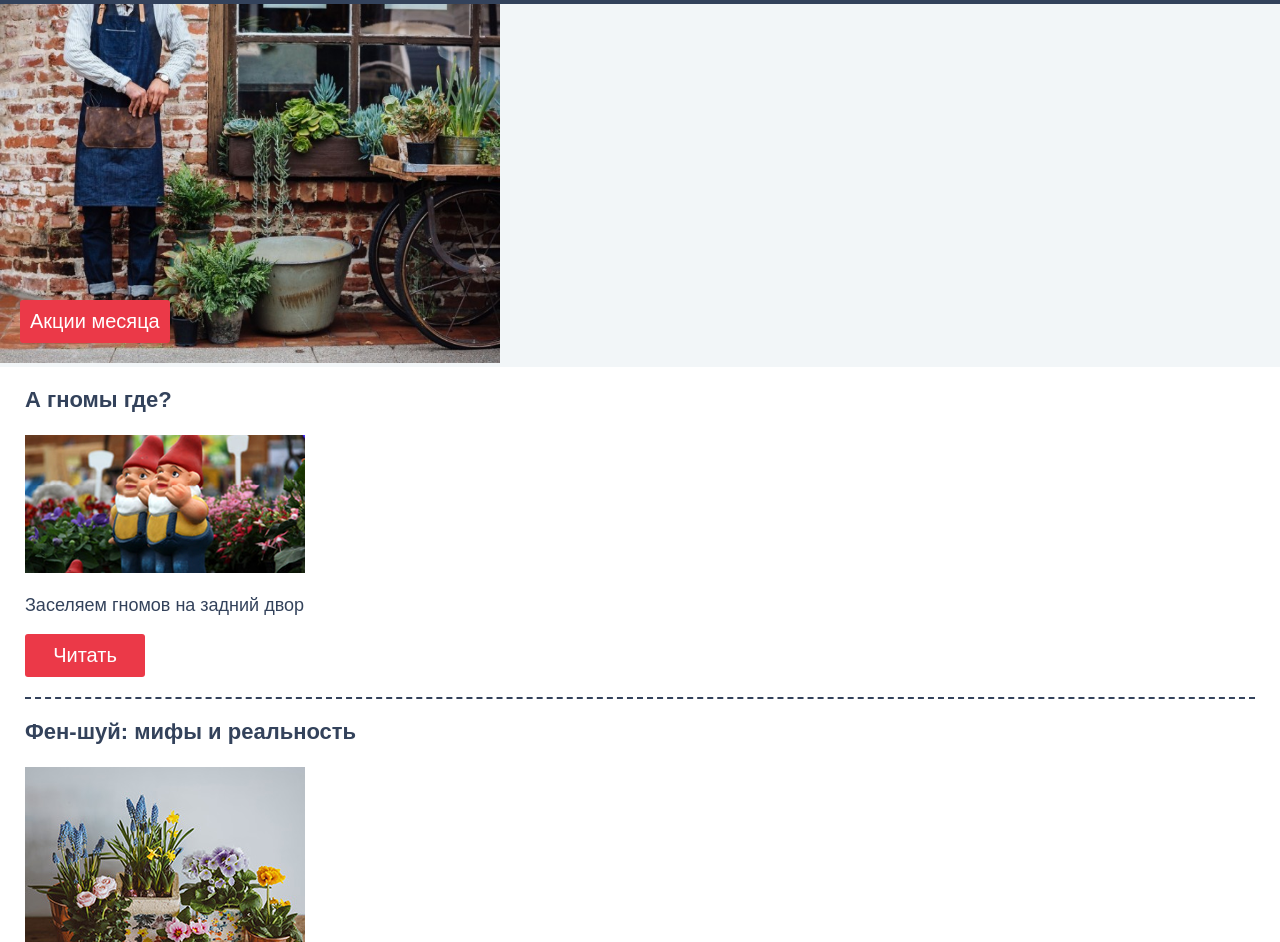
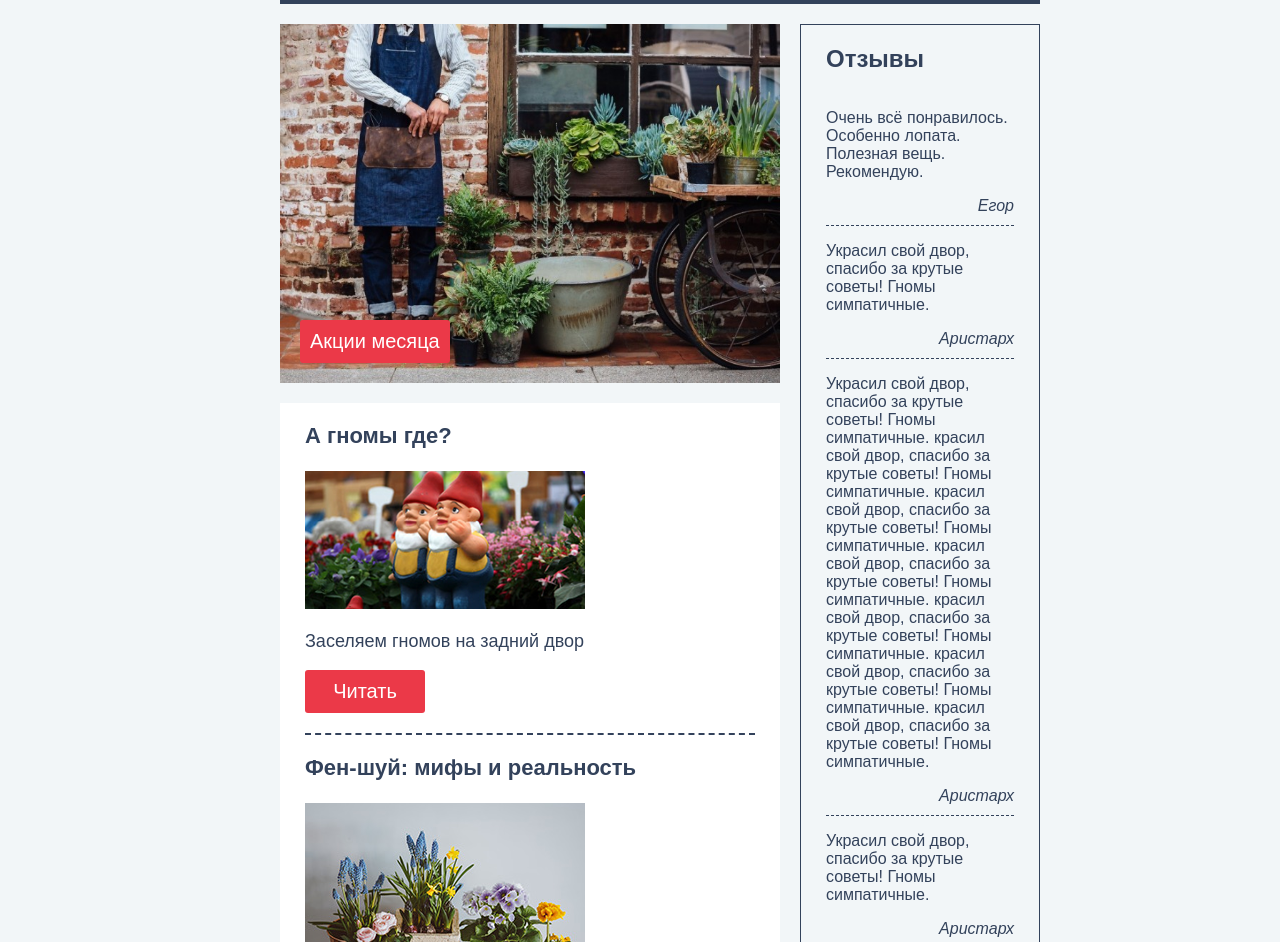
Before and after one commit to NiVyAl/lopatnik-grid, a plain HTML site: page index.html in a window 1280 px wide. Shown: the part 76-1018 px from the top of the page. Drawn offline with Linux system fonts and the light colour scheme.

Commit message:
сетка на гридах

```diff
--- a/index.html
+++ b/index.html
@@ -7,6 +7,7 @@
   </head>
 
   <body>
+    <div class="index-grid">
       <header class="page-header">
         <h1 class="visual-hidden">Садовый магазин Лопаткин</h1>
         <a class="logo" href="#"><img src="images/logo.svg" class="logo__image" width="40" alt="логотип">
@@ -53,6 +54,21 @@
           <p class="reviews__text">Украсил свой двор, спасибо за крутые советы! Гномы симпатичные.</p>
           <cite class="reviews__author">Аристарх</cite>
         </article>
+
+        <article class="reviews__item">
+          <p class="reviews__text">Украсил свой двор, спасибо за крутые советы! Гномы симпатичные. красил свой двор, спасибо за крутые советы! Гномы симпатичные. красил свой двор, спасибо за крутые советы! Гномы симпатичные. красил свой двор, спасибо за крутые советы! Гномы симпатичные. красил свой двор, спасибо за крутые советы! Гномы симпатичные. красил свой двор, спасибо за крутые советы! Гномы симпатичные. красил свой двор, спасибо за крутые советы! Гномы симпатичные.</p>
+          <cite class="reviews__author">Аристарх</cite>
+        </article>
+
+        <article class="reviews__item">
+          <p class="reviews__text">Украсил свой двор, спасибо за крутые советы! Гномы симпатичные.</p>
+          <cite class="reviews__author">Аристарх</cite>
+        </article>
+        <!--
+        <article class="reviews__item">
+          <p class="reviews__text">Украсил свой двор, спасибо за крутые советы! Гномы симпатичные. красил свой двор, спасибо за крутые советы! Гномы симпатичные. красил свой двор, спасибо за крутые советы! Гномы симпатичные. красил свой двор, спасибо за крутые советы! Гномы симпатичные. красил свой двор, спасибо за крутые советы! Гномы симпатичные. красил свой двор, спасибо за крутые советы! Гномы симпатичные. красил свой двор, спасибо за крутые советы! Гномы симпатичные.</p>
+          <cite class="reviews__author">Аристарх</cite>
+        </article> -->
       </section>
 
       <footer class="page-footer">
@@ -60,5 +76,6 @@
         <a class="page-footer__link" href="#">facebook</a>
         <a class="page-footer__link" href="#">instagram</a>
       </footer>
+    </div>
   </body>
 </html>
--- a/style.css
+++ b/style.css
@@ -20,6 +20,8 @@ body {
   justify-content: space-between;
   flex-direction: row;
   padding: 20px 25px;
+  grid-column-start: 1;
+  grid-column-end: 4;
 }
 
 
@@ -67,6 +69,8 @@ body {
 .promo {
   position: relative;
   display: inline-block; /* может не нужно */
+  grid-column-start: 1;
+  grid-column-end: 3;
 }
 
 .promo__image {
@@ -100,6 +104,8 @@ body {
 .blog {
   background-color: white;
   padding: 0 25px;
+  grid-column-start: 1;
+  grid-column-end: 3;
 }
 
 .blog__item {
@@ -129,6 +135,10 @@ body {
   border: 1px solid #33425b;
   color: #33425b;
   padding: 0 25px;
+  grid-column-start: 3;
+  grid-column-end: 4;
+  grid-row-start: 2;
+  grid-row-end: 4;
 }
 
 .reviews__item {
@@ -154,6 +164,8 @@ body {
   background-color: #33425b;
   display: flex;
   padding: 25px 0px;
+  grid-column-start: 1;
+  grid-column-end: 4;
 }
 
 .page-footer__link {
@@ -165,3 +177,14 @@ body {
   background-color: #212a39;
   margin-left: 30px;
 }
+
+
+/* index-grid */
+
+.index-grid {
+  display: grid;
+  width: 1000px;
+  margin-left: auto;
+  grid-gap: 20px;
+  grid-template-columns: 240px 240px  240px;
+}
```
Lines whose indentation alone changed are shown as unchanged.
